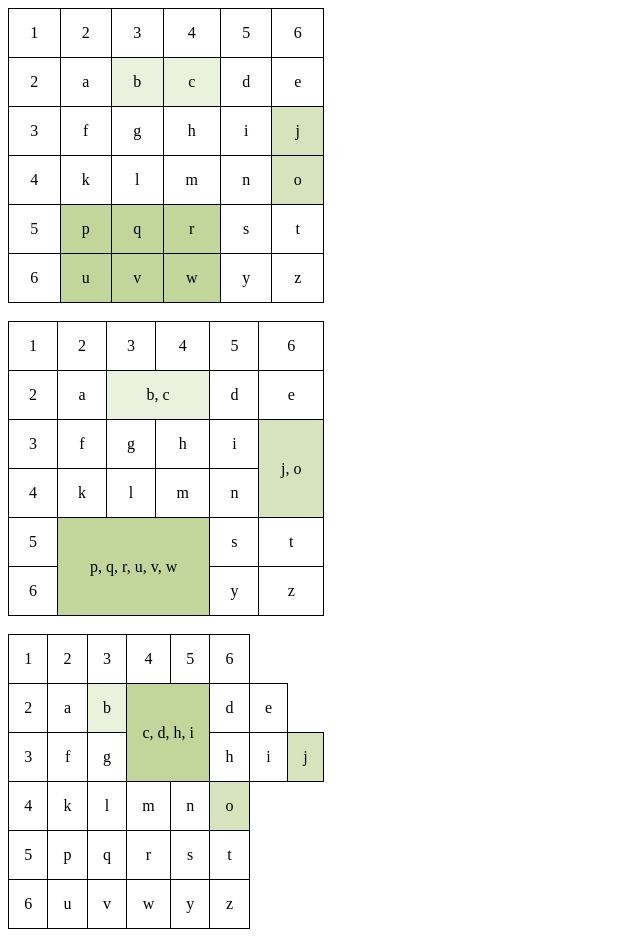
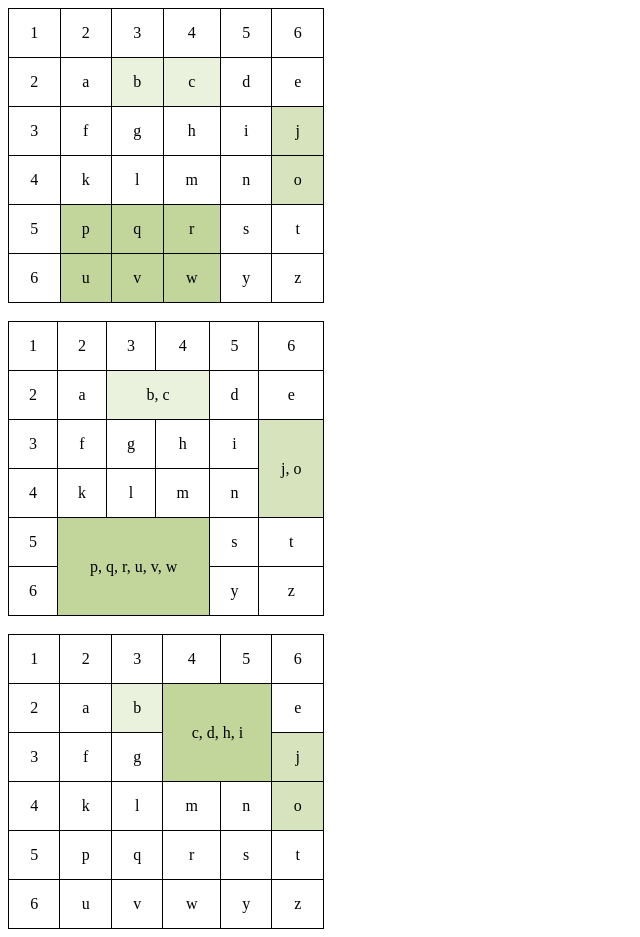
Before and after one commit to VicaDeAng/Damiano, a plain HTML site: page index.html in a window 1280 px wide. Shown: the whole page, without its empty margins (0-640 px from the left). Drawn offline with Linux system fonts and the light colour scheme.

Commit message:
Update index.html

```diff
--- a/index.html
+++ b/index.html
@@ -142,15 +142,12 @@
     <td>a</td>
     <td class="jasne">b</td>
      <td colspan="2" rowspan="2" class="ciemniejsze">c, d, h, i</td>
-    <td>d</td>
     <td>e</td>
   </tr>
   <tr>
     <td>3</td>
     <td>f</td>
     <td>g</td>
-    <td>h</td>
-    <td>i</td>
     <td class="ciemne">j</td>
   </tr>
   <tr>
```
